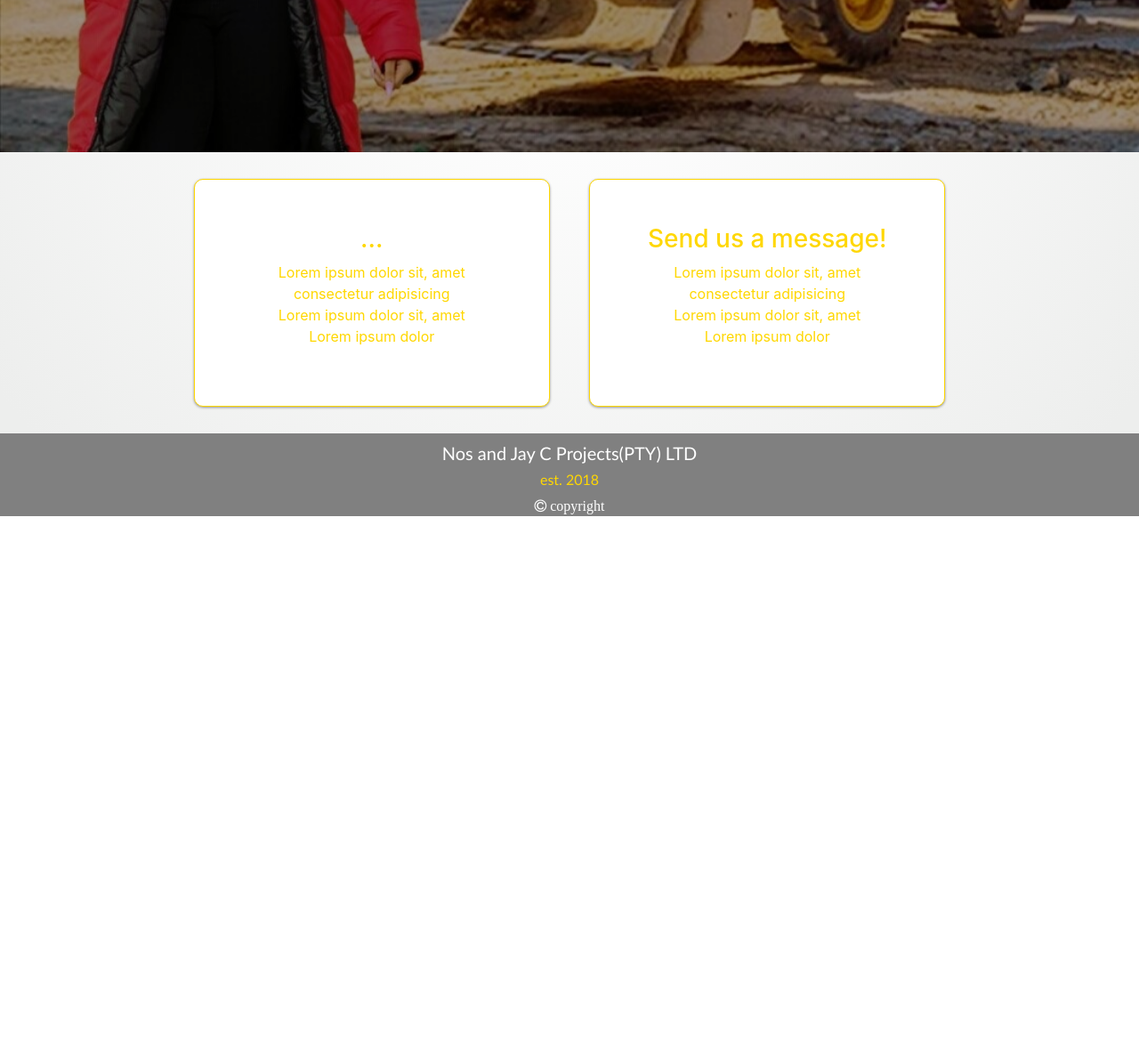
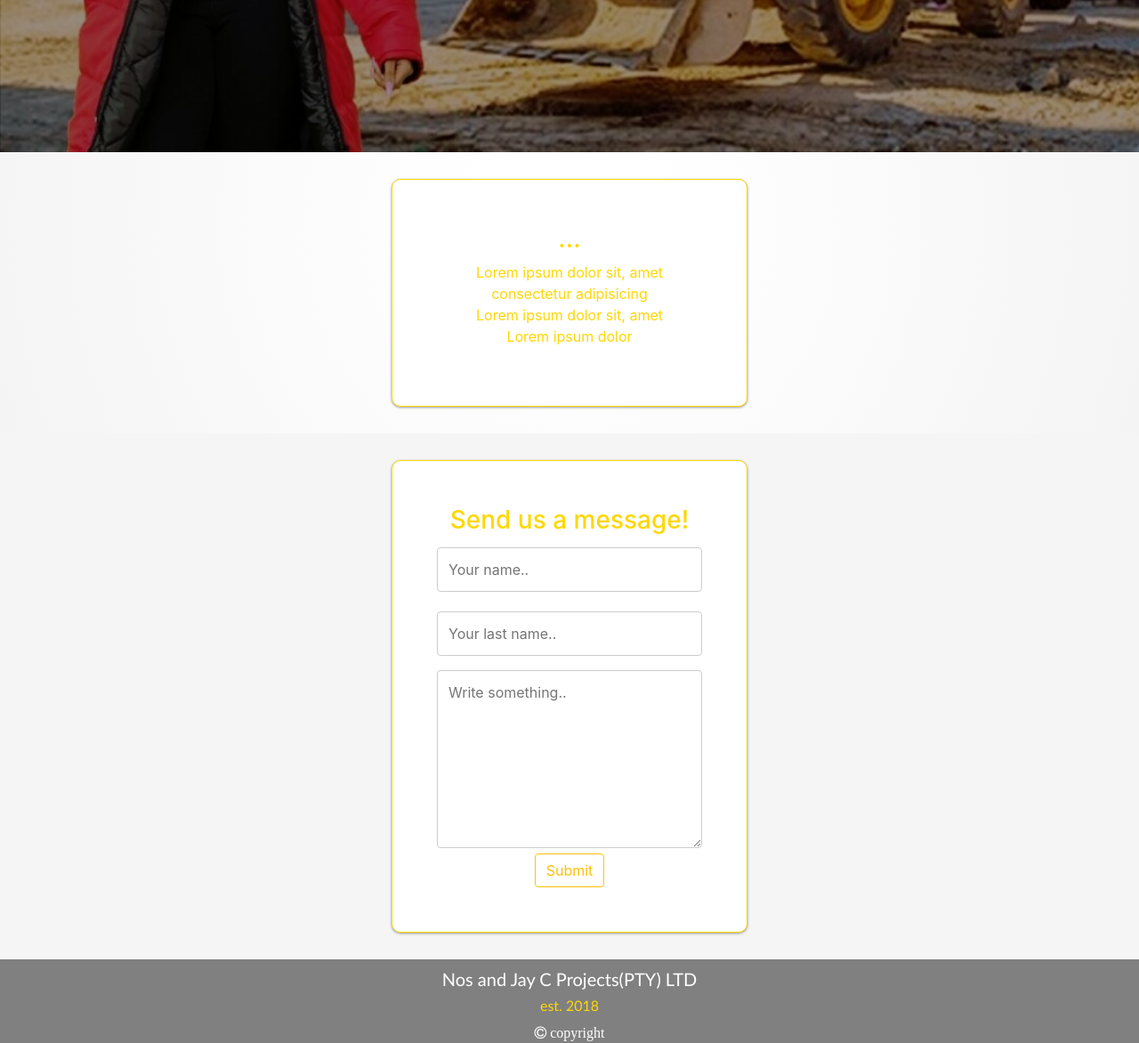
Before and after one commit to Piengo/Responsive-Business-Website, a PHP site: page /about.html in a window 1280 px wide. Shown: the part 661-1833 px from the top of the page at 89% size. Before the commit the page ends 1241 px from the top, so only its background shows below. Run offline with PHP 8.4, Linux system fonts and the light colour scheme; some libraries are stand-ins or nearby versions.

Commit message:
minor changes

```diff
--- a/about.html
+++ b/about.html
@@ -47,14 +47,20 @@
             </p>
           </div>
 
-          <div class="boxed-items">
-            <h3>Send us a message!</h3>
-            <p>
-                Lorem ipsum dolor sit, amet consectetur adipisicing <br>
-                Lorem ipsum dolor sit, amet <br>
-                Lorem ipsum dolor
-            </p>
+          <div class="mes-div">
+            <div class="boxed-items">
+              <h3>Send us a message!</h3>
+              <form action="/action_page.php">
+
+                <input type="text" id="fname" name="firstname" placeholder="Your name..">
+                <input type="text" id="lname" name="lastname" placeholder="Your last name..">
+                <textarea id="subject" name="subject" placeholder="Write something.." style="height:200px"></textarea>
+
+                <input class="btn btn-outline-warning" type="submit" value="Submit">
+              </form>
+            </div>
           </div>
+
         </div>
 
         <footer>
--- a/review.html
+++ b/review.html
@@ -48,7 +48,7 @@
           </div>
 
           <div class="boxed-items">
-            <h3>Send us a message!</h3>
+            <h3>...</h3>
             <p>
                 Lorem ipsum dolor sit, amet consectetur adipisicing <br>
                 Lorem ipsum dolor sit, amet <br>
--- a/styles.css
+++ b/styles.css
@@ -332,6 +332,13 @@ body{
     background-color: white;
 }
 
+.mes-div {
+    background-color: whitesmoke;
+    text-align: center;
+    margin: auto;
+    width: 100%;
+}
+
 .boxed-items:hover {
     transform: scale(1.1);
 }
@@ -599,3 +606,14 @@ footer {
         height: 400px;
     }
   }
+
+  input[type=text], select, textarea {
+    width: 100%;
+    padding: 12px;
+    border: 1px solid #ccc;
+    border-radius: 4px;
+    box-sizing: border-box;
+    margin-top: 6px;
+    margin-bottom: 16px;
+    resize: vertical;
+  }
```
